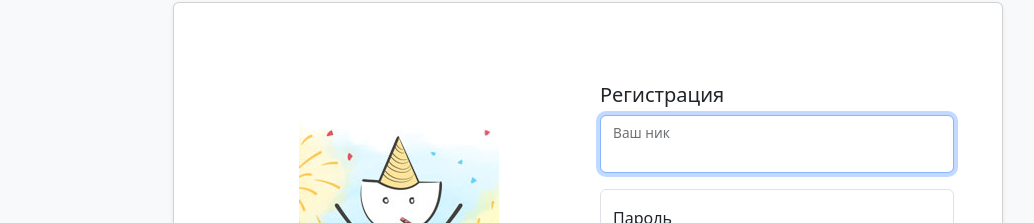
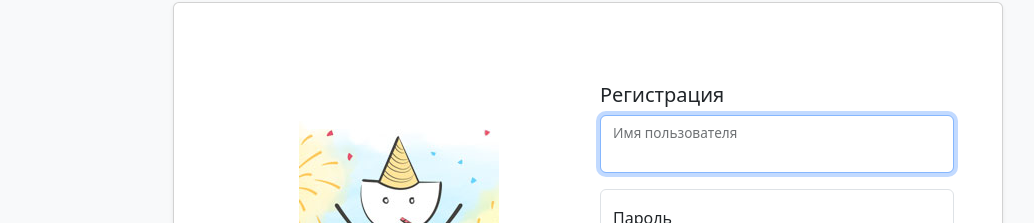
Before and after one commit to ILokalin/frontend-project-12, a React (Create React App) app in the folder frontend/: page /signup in a window 1280 px wide. Shown: the part 207-430 px from the top of the page, without its empty margins (52-1086 px from the left). Built offline with nearby package versions, Linux system fonts and the light colour scheme; no server answers; what leo-profanity would draw is missing.

Commit message:
fix: some bugs

```diff
--- a/frontend/src/components/Auth/Signup.jsx
+++ b/frontend/src/components/Auth/Signup.jsx
@@ -61,7 +61,7 @@ const Signup = () => {
             ref={inputRef}
             isInvalid={!!extraErrors[FIELD_USERNAME]}
           />
-          <Form.Label htmlFor="username">
+          <Form.Label htmlFor={FIELD_USERNAME}>
             {t('auth.signupForm.yourNickname')}
           </Form.Label>
           {!isAuthError && (
@@ -82,7 +82,7 @@ const Signup = () => {
             placeholder={t('auth.signupForm.password')}
             isInvalid={!!extraErrors[FIELD_PASSWORD]}
           />
-          <Form.Label htmlFor="password">
+          <Form.Label htmlFor={FIELD_PASSWORD}>
             {t('auth.signupForm.password')}
           </Form.Label>
           {!isAuthError && (
@@ -103,7 +103,7 @@ const Signup = () => {
             placeholder={t('auth.signupForm.confirmPassword')}
             isInvalid={!!extraErrors[FIELD_CONFIRM_PASSWORD]}
           />
-          <Form.Label htmlFor="password">
+          <Form.Label htmlFor={FIELD_CONFIRM_PASSWORD}>
             {t('auth.signupForm.confirmPassword')}
           </Form.Label>
           <Form.Control.Feedback type="invalid">
--- a/frontend/src/locales/ru.js
+++ b/frontend/src/locales/ru.js
@@ -33,7 +33,7 @@ const ru = {
           passwordLength: 'От 6 символов',
           passwordsMustMatch: 'Пароли должны совпадать',
         },
-        yourNickname: 'Ваш ник',
+        yourNickname: 'Имя пользователя',
         password: 'Пароль',
         confirmPassword: 'Подтвердите пароль',
         registration: 'Регистрация',
```
Also changed, not shown: 1 other file (tests, documents, lock files or other folders).
